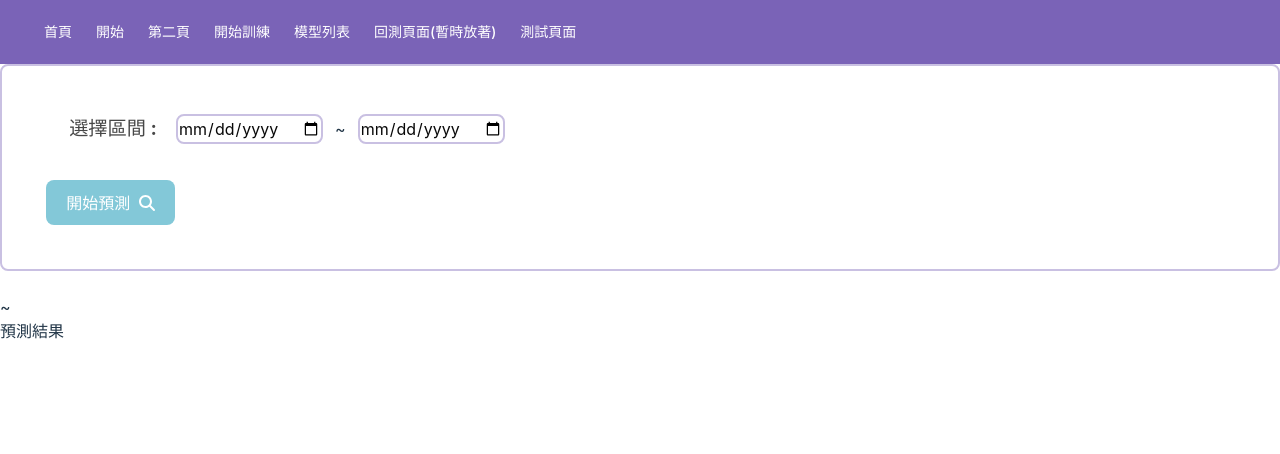
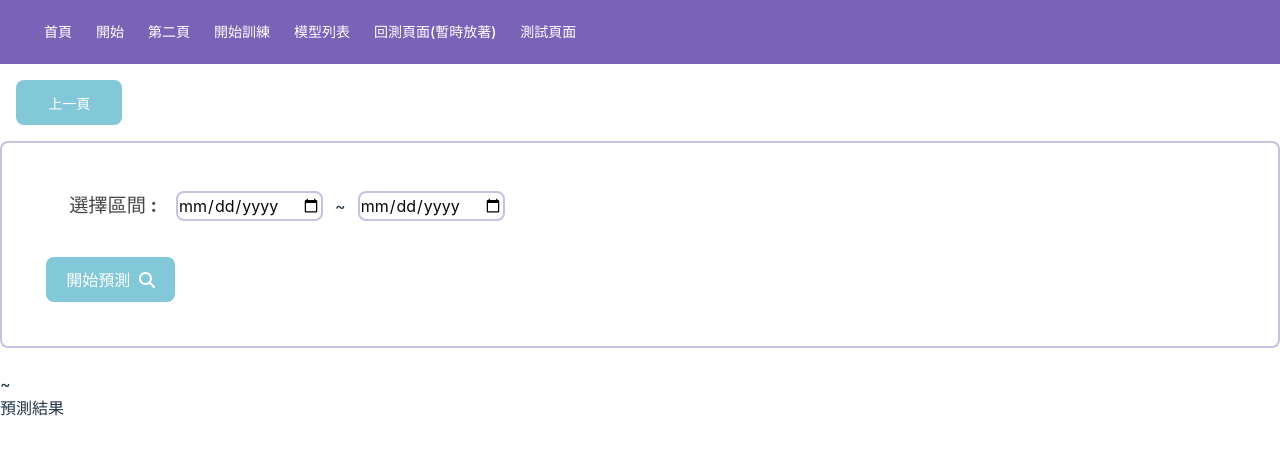
Before and after one commit to AgileStackWeb/StackWebFrontEnd, a Vue app: page /predict in a window 1280 px wide. Shown: the top 454 px of the page. Built offline with nearby package versions, Linux system fonts and the light colour scheme.

Commit message:
新增上一頁

```diff
--- a/src/pages/Predict.vue
+++ b/src/pages/Predict.vue
@@ -1,4 +1,11 @@
 <template>
+  <button>
+    <router-link
+      class="text-white hover:text-blue px-3 py-2 rounded-md text-sm font-medium"
+      to="/modellist"
+      >上一頁</router-link
+    >
+  </button>
   <div class="box-border p-7 bg-white">
     <div class="relative h-fit w-fit m-5">
       <label for="range">選擇區間 :</label>
```
